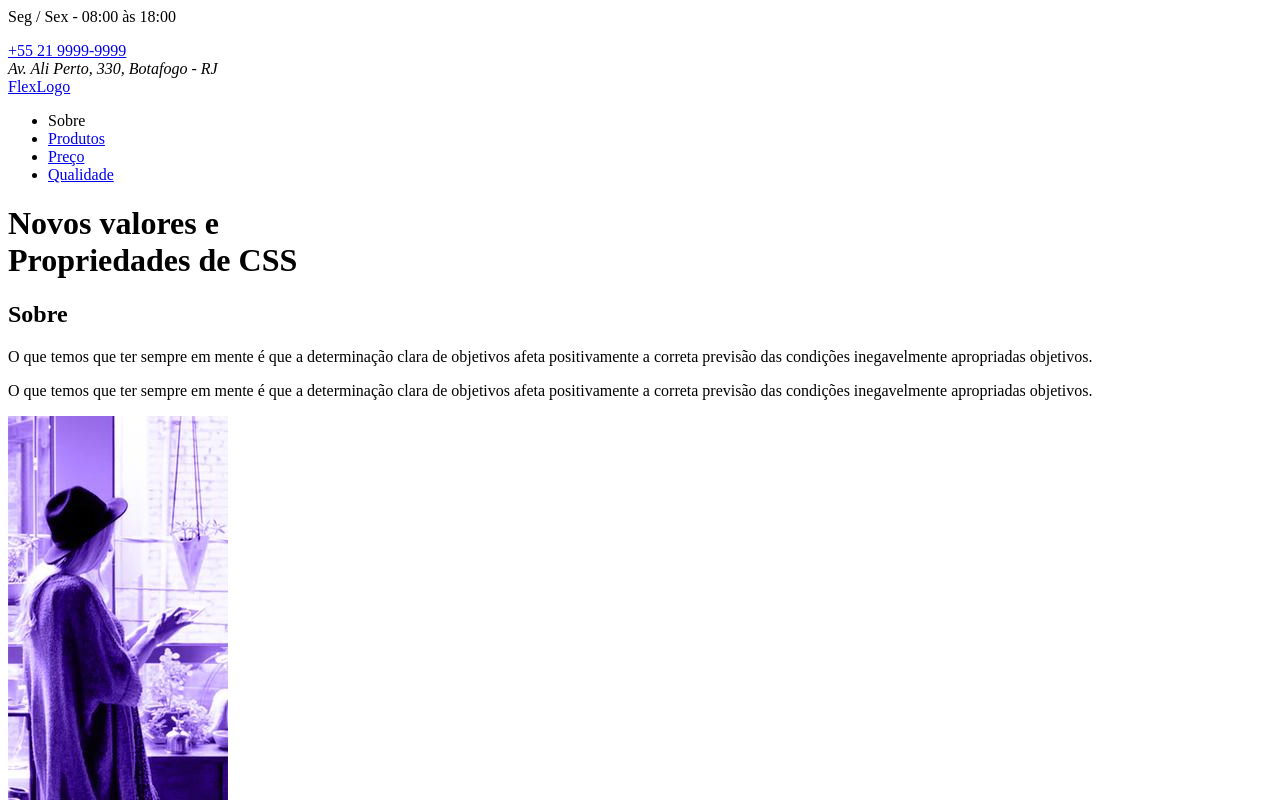
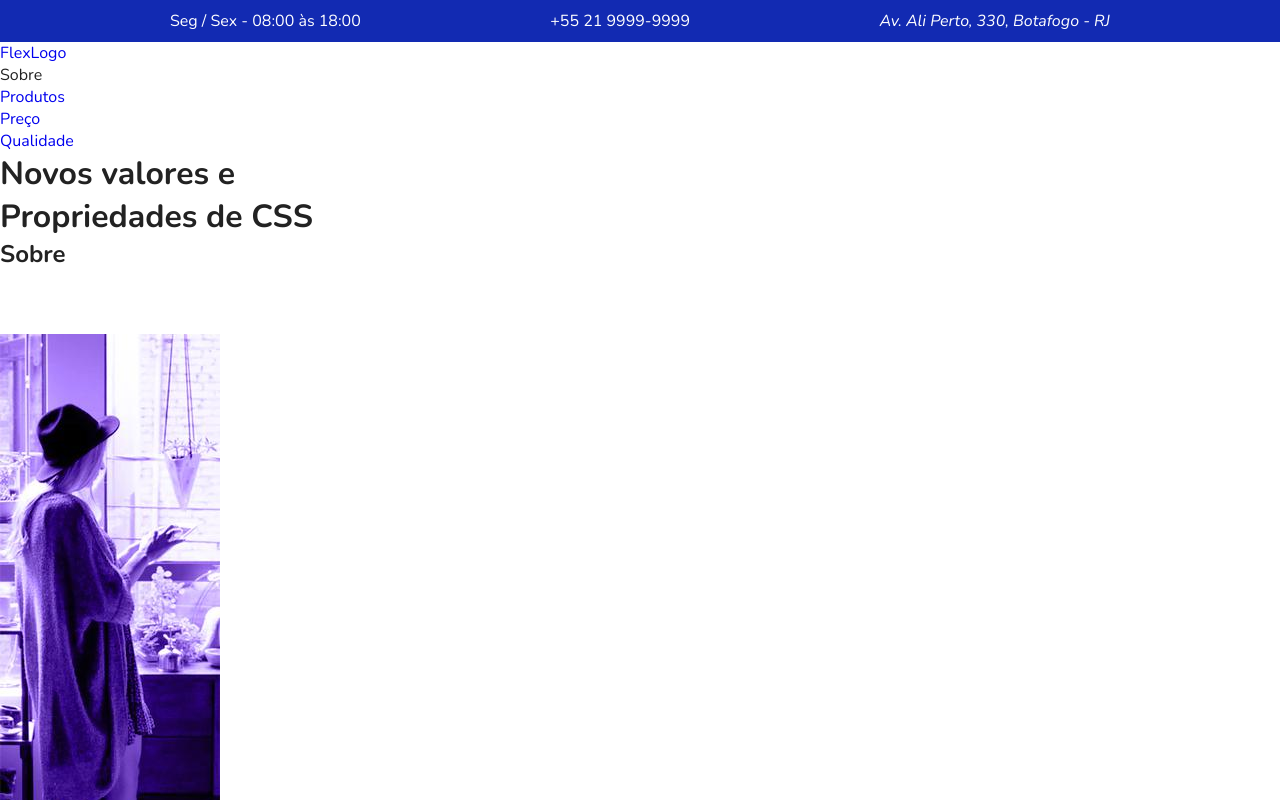
Before and after one commit to AlexJjunio/projeto-flexblog, a plain HTML site: page index.html in a window 1280 px wide. Shown: the top 800 px of the page. Drawn offline with nearby package versions, Linux system fonts and the light colour scheme.

Commit message:
inserindo superinfo

```diff
--- a/css/style.css
+++ b/css/style.css
@@ -0,0 +1,53 @@
+@charset "utf-8";
+
+*{
+    box-sizing: border-box;
+}
+
+body, h1, h2, p, ul, li, a {
+    margin: 0%;
+    padding: 0%;
+}
+
+body {
+    font-family: "Nunito", Helvetica, Arial, sans-serif;
+    color: #222222;
+}
+
+ul {
+    list-style: none;
+}
+
+a {
+    text-decoration: none;
+}
+
+img {
+    display: block;
+    max-width: 100%;
+}
+
+/*
+SuperInfo
+*/
+
+.superinfo-bg {
+    background-color: #122ab2;
+    color: white;
+}
+
+.superinfo {
+    display: flex;
+    flex-wrap: wrap;
+    max-width: 960px;
+    margin: 0 auto;
+    justify-content: space-between;
+    padding-top: 10px;
+}
+
+
+
+.superinfo a, p, address {
+    color: white;
+    margin: 0px 10px 10px 10px ;
+}
--- a/index.html
+++ b/index.html
@@ -11,11 +11,12 @@
 </head>
 <body>
 
-    <div class="superiorinfo-bg">
-        <div class="superinfo"></div>
+    <div class="superinfo-bg">
+        <div class="superinfo">
         <p>Seg / Sex - 08:00 às 18:00</p>
         <a href="tel:+552199999999">+55 21 9999-9999</a>
         <address>Av. Ali Perto, 330, Botafogo - RJ</address>
+        </div>
     </div>
 
     <header class="menu-bg">
```
